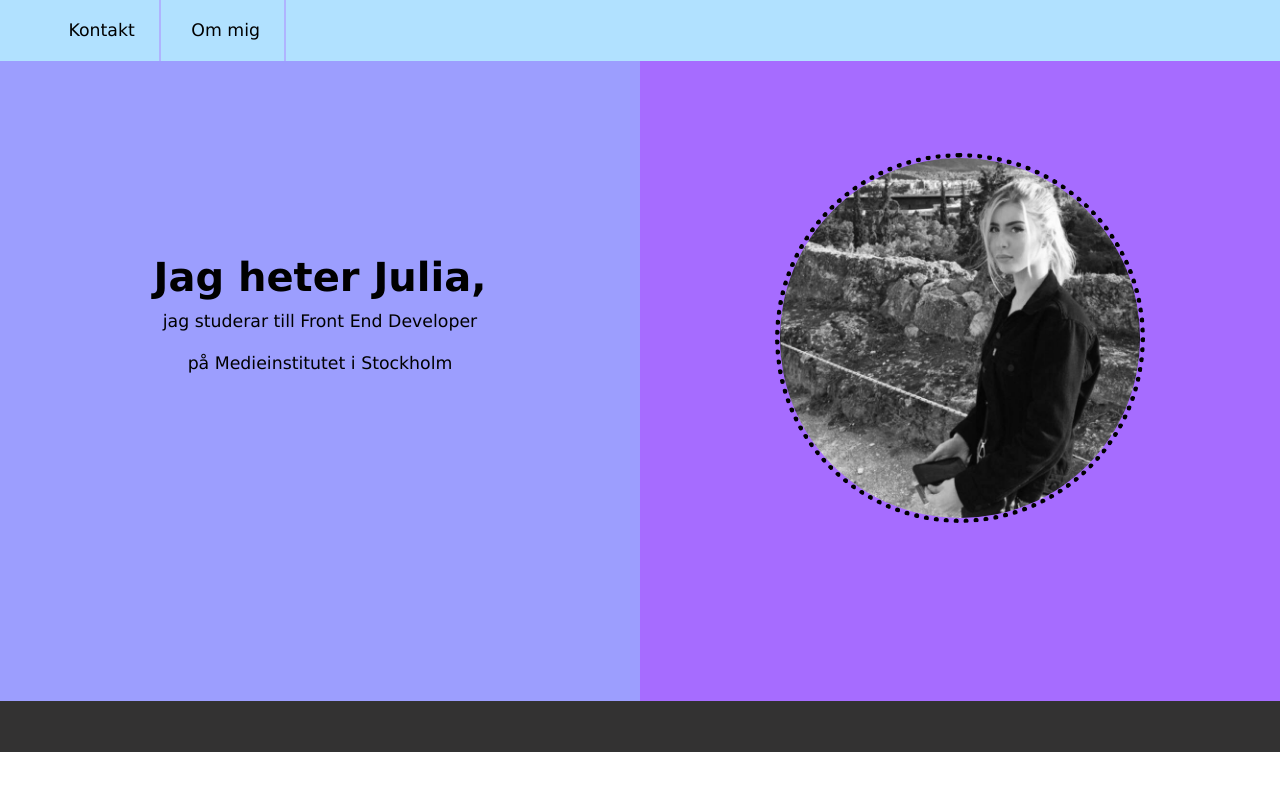
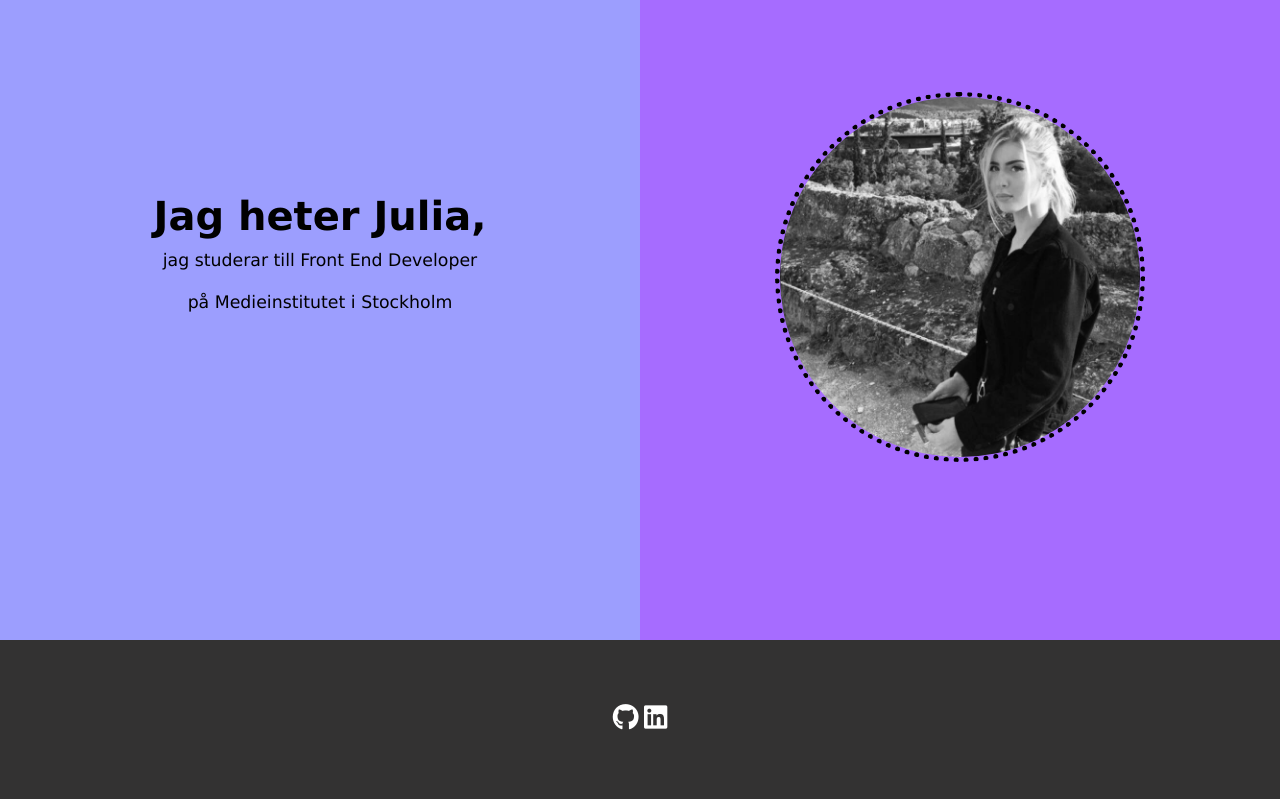
Before and after one commit to juliacarlberg/juliasportfolio, a plain HTML site: page index.html in a window 1280 px wide. Drawn offline with nearby package versions, Linux system fonts and the light colour scheme; some icons are missing.

Commit message:
third commit

```diff
--- a/css/index.css
+++ b/css/index.css
@@ -60,11 +60,17 @@ li{
 
 footer{
     background-color: rgb(51, 50, 50);
-    padding: 2%;
+    padding: 5%;
     color: white;
     text-align: center;
 }
 
-.github{
+.fa-github{
     color: white;
+    font-size: 20pt;
 }
+
+.fa-brands{
+    color: white;
+    font-size: 20pt;
+}
--- a/index.html
+++ b/index.html
@@ -11,23 +11,22 @@
       integrity="sha384-iYQeCzEYFbKjA/T2uDLTpkwGzCiq6soy8tYaI1GyVh/UjpbCx/TYkiZhlZB6+fzT"
       crossorigin="anonymous"
     />
+    <script src="https://kit.fontawesome.com/918165918f.js" crossorigin="anonymous"></script>
+    <script
+      src="https://cdn.jsdelivr.net/npm/bootstrap@5.2.1/dist/js/bootstrap.bundle.min.js"
+      integrity="sha384-u1OknCvxWvY5kfmNBILK2hRnQC3Pr17a+RTT6rIHI7NnikvbZlHgTPOOmMi466C8"
+      crossorigin="anonymous"
+    ></script>
     <link rel="stylesheet" href="css/index.css" />
   </head>
   <body>
     <div class="container-fluid">
-        <header class="row headr">
-            <nav>
-                <ul>
-                    <li><a href="kontakt" class="headnav">Kontakt</a></li>
-                    <li><a href="ommig" class="headnav">Om mig</a></li>
-                </ul>
-            </nav>
-        </header>
         <div class="row">
             <div class="col-sm-12 col-md-6 col-lg-6" id="col1">
                 <h1>Jag heter Julia,</h1>
                 <p>jag studerar till Front End Developer</p>
                 <p>på Medieinstitutet i Stockholm</p>
+                <i class="fa-duotone fa-cat-space"></i>
             </div>
             <div class="col-sm-12 col-md-6 col-lg-6" id="col2">
                 <div>
@@ -35,16 +34,11 @@
                 </div>
             </div>
             <footer>
-                <a href="https://github.com/juliacarlberg"><i class="fa-brands fa-github"></i></a>
+                <a target="_blank" href="https://github.com/juliacarlberg"><i class="fa-brands fa-github"></i></a>
+                <a target="_blank" href="https://www.linkedin.com/in/julia-carlberg-44866124b/"><i class="fa-brands fa-linkedin"></i></a>
             </footer>
         </div>
     </div class="container">
 
-
-    <script
-      src="https://cdn.jsdelivr.net/npm/bootstrap@5.2.1/dist/js/bootstrap.bundle.min.js"
-      integrity="sha384-u1OknCvxWvY5kfmNBILK2hRnQC3Pr17a+RTT6rIHI7NnikvbZlHgTPOOmMi466C8"
-      crossorigin="anonymous"
-    ></script>
   </body>
 </html>
```
